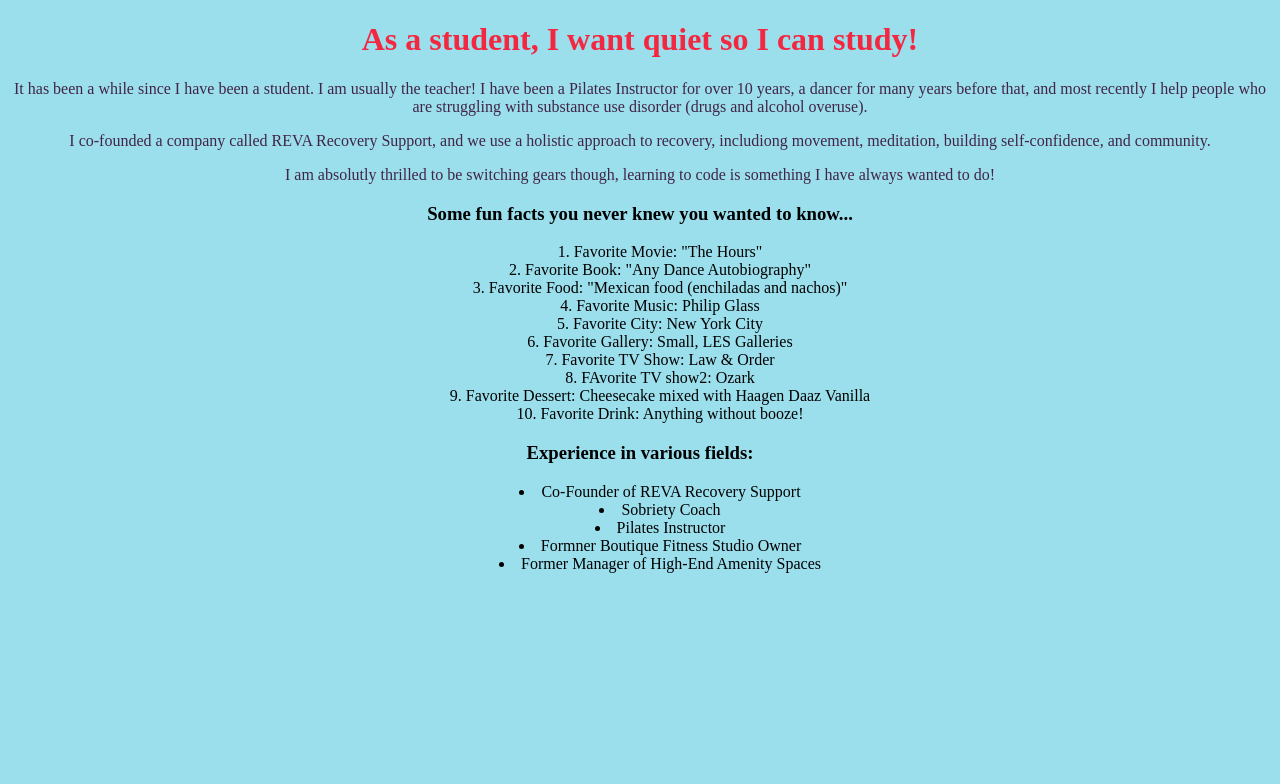
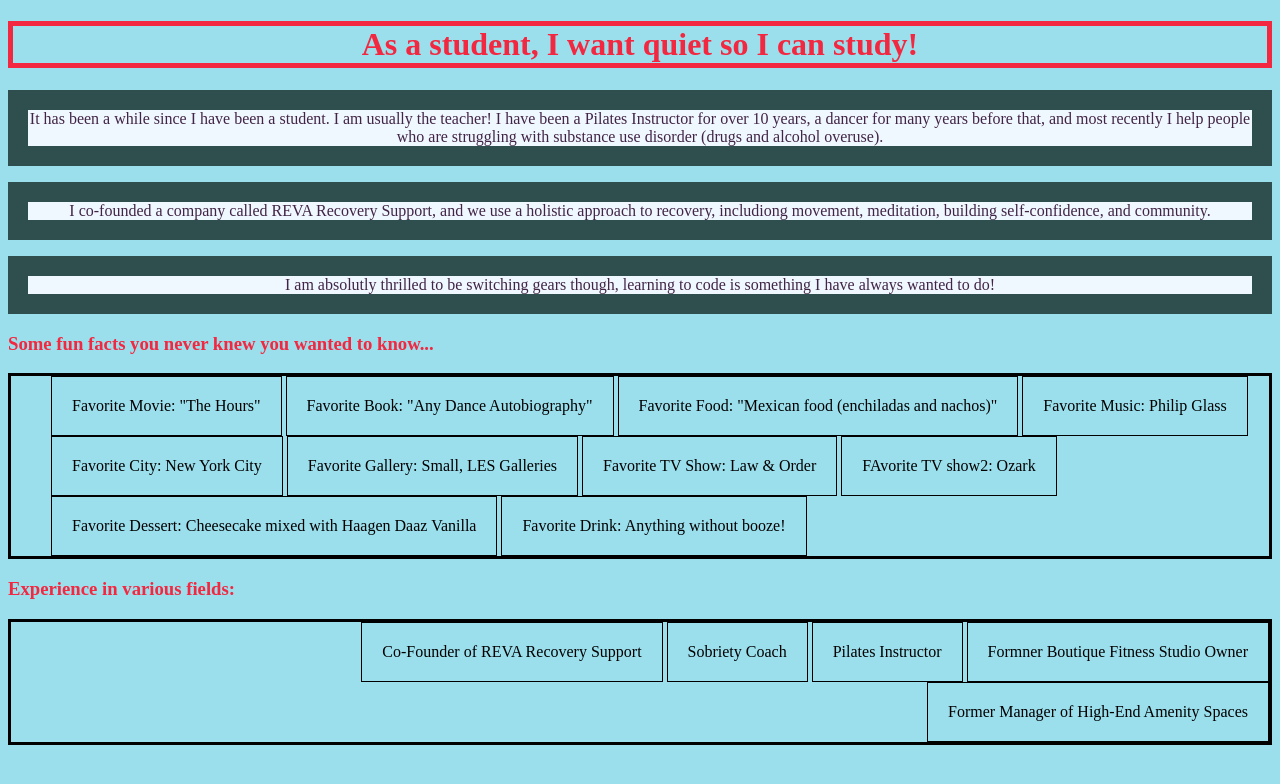
Before and after one commit to ErinRanta/NewLab2, a plain HTML site: page index.html in a window 1280 px wide. Drawn offline with Linux system fonts and the light colour scheme.

Commit message:
over to new

```diff
--- a/Style.css
+++ b/Style.css
@@ -5,39 +5,102 @@ body{
     }
 
 
-    h1{
+    h1 {
         color:rgb(243, 39, 63);
         font-family: gothic;
         text-align: center
 
     }
-    h2{
+
+    h1 {
+        border-style: solid;
+        border-width: 5px black;
+        border-width: thick;
+
+
+}
+
+
+    h2 {
         text-align: center;
+        font-size: medium;
     }
+
+    h2 {
+
+        border-width: 200px;
+        border-style: solid;
+        border-color: darkslategrey;
+    }
+
+
+
 
     p{
         font-family: gothic;
         color:rgb(65, 36, 70);
         text-align: center;
+        font-style: bold;
+        font-size: medium;
     }
+    p {
+
+        border-width: 20px;
+        border-style: solid;
+        border-color: darkslategray;
+        background-color:aliceblue;
+    }
+    p.one {
+        background-color: aliceblue;
+    }
+    p.two{
+        background-color: rgb(221, 221, 163);
+    }
+p.three{
+    background-color: lightgray;
+}
+
+
 
     ol{
-        list-style-position: inside;
-        text-align: center;
+
+        text-align: left;
         font-family: gothic;
+    }
+    ol{
+        border-style: solid;
+        border-width: 50%
+
 
 
     }
     ul{
-        list-style-position: inside;
-        text-align: center;
+        border-style: solid;
+         list-style-position: inside;
+        text-align: right;
+
     }
 
 
     h3{
-        text-align: center;
+        text-align: left;
+        color:rgb(243, 39, 63)
+    }
+    h3.two{
+        text-align: right;
+
     }
 
     li{
+        display:inline-block;
+        border:1px solid #000;
+        padding:20px;
+        text-align: center;
+
+
+
+    }
+
+    li.one{
         text-align: center;
     }
```
